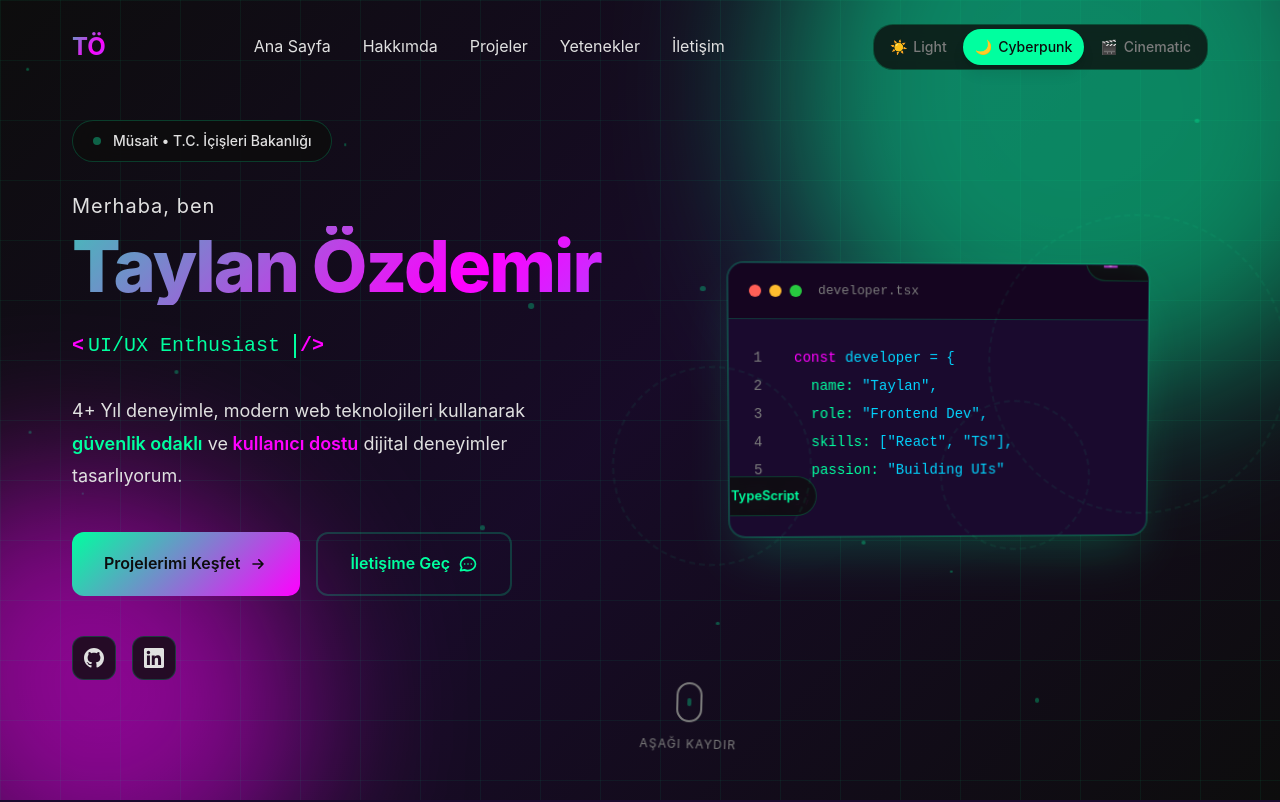
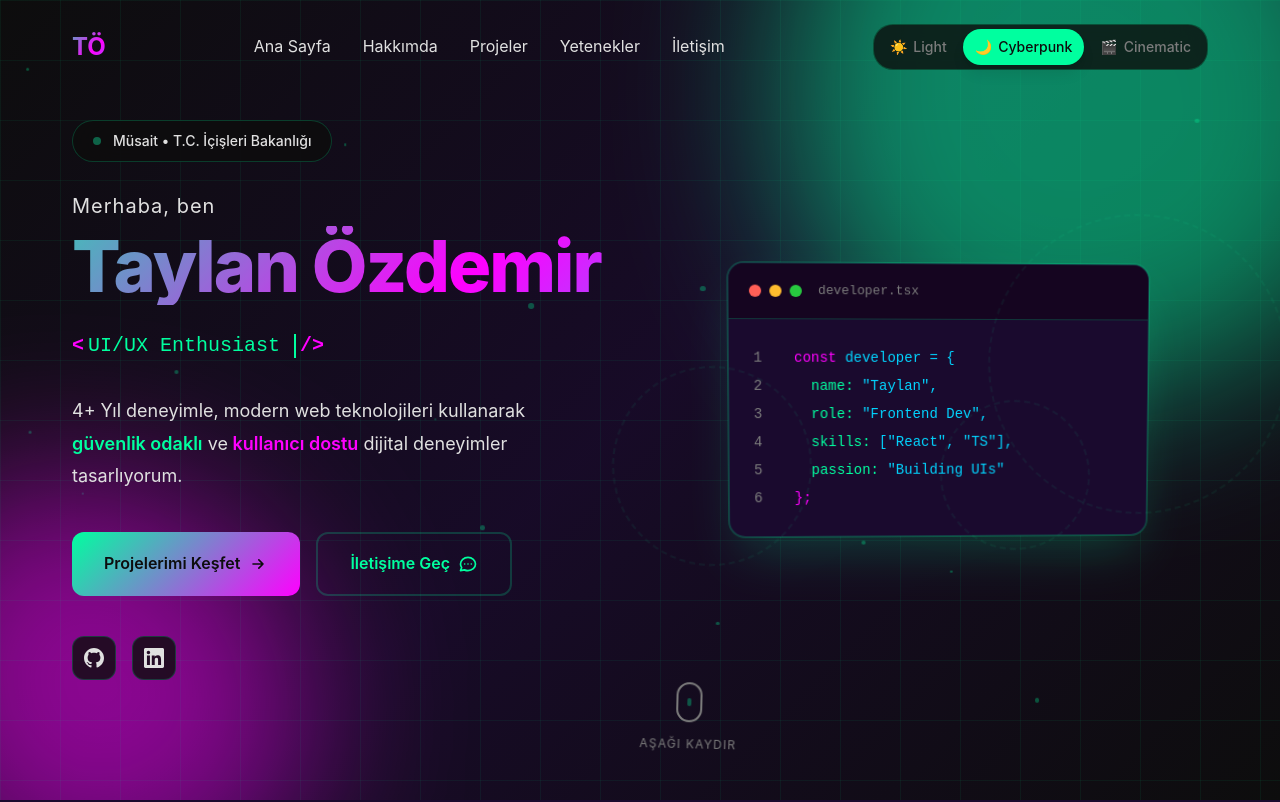
Before and after one commit to taylanozdemirr/taylanozdemir, a React (Vite) app: page / in a window 1280 px wide. Shown: the top 802 px of the page. Built offline with nearby package versions, Linux system fonts and the light colour scheme.

Commit message:
fix: hero typescript yazisi kaldirildi

```diff
--- a/src/components/sections/Hero.tsx
+++ b/src/components/sections/Hero.tsx
@@ -201,14 +201,14 @@ export function Hero() {
                             </div>
 
                             {/* Floating decorative elements */}
-                            <div className="floating-badge react-badge">
+                            {/* <div className="floating-badge react-badge">
                                 <span>⚛️</span>
                                 <span>React</span>
                             </div>
                             <div className="floating-badge ts-badge">
                                 <span>📘</span>
                                 <span>TypeScript</span>
-                            </div>
+                            </div> */}
                         </div>
 
                         {/* Background decoration circles */}
```
